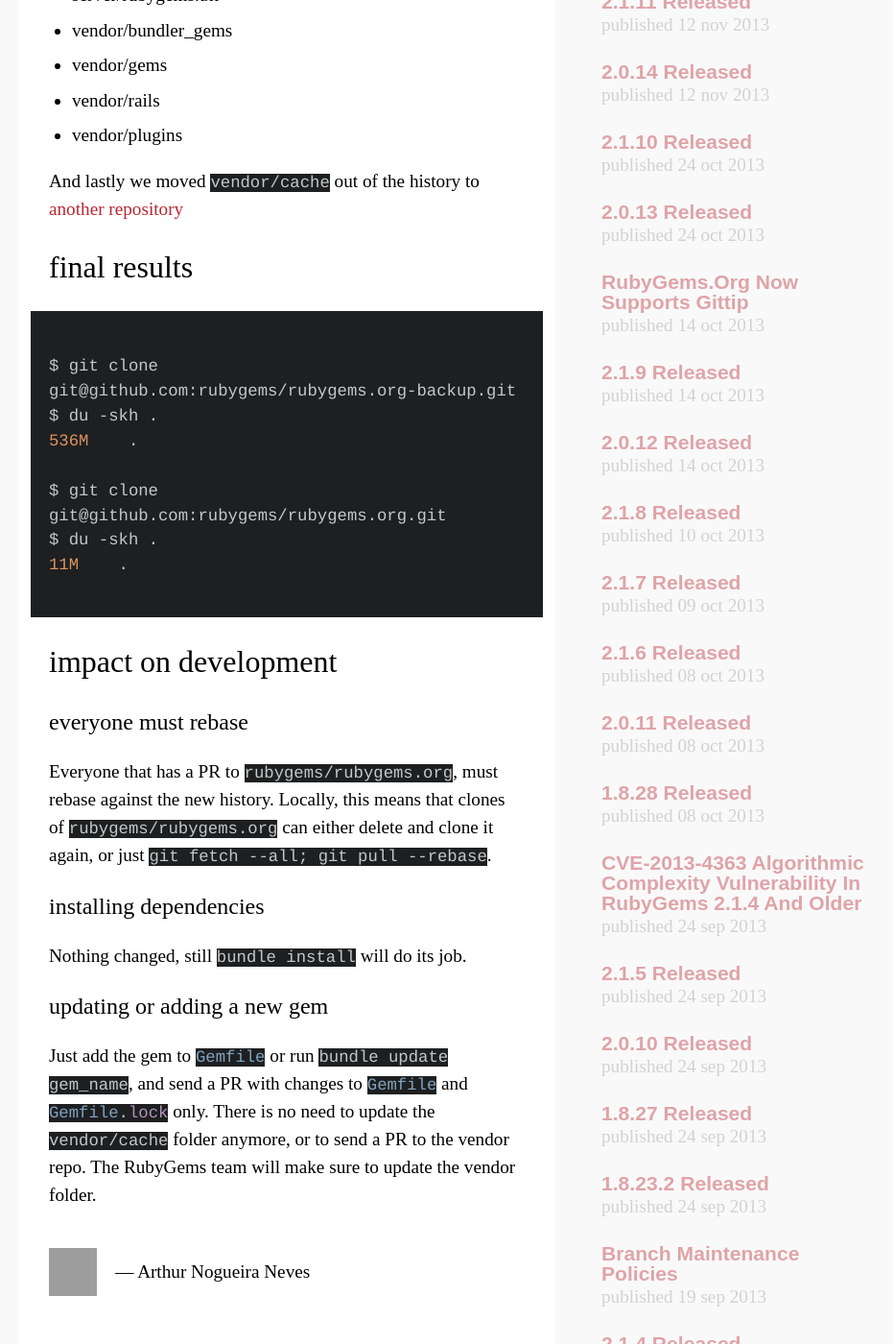
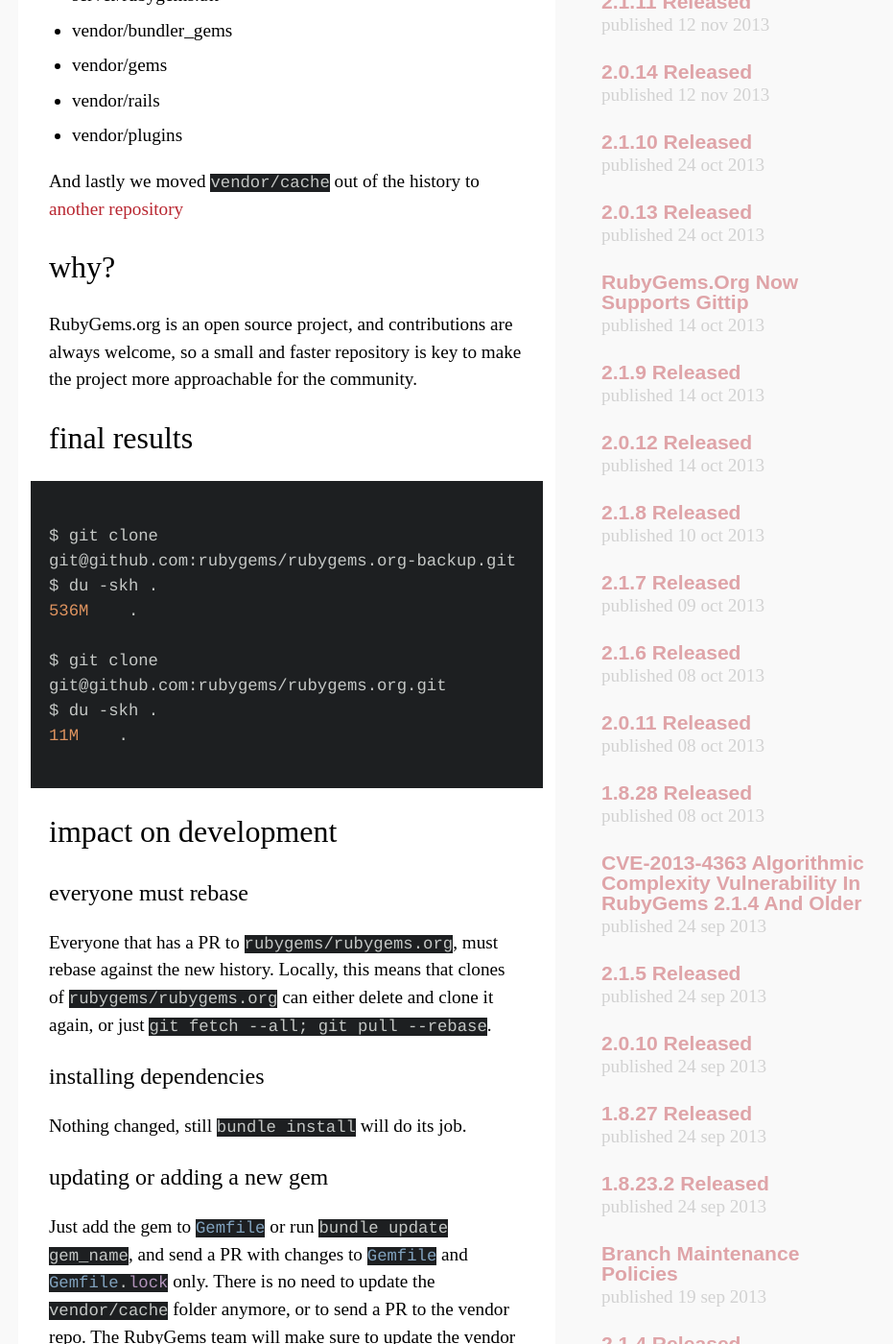
Before and after one commit to rubygems/rubygems.github.io, a Jekyll site: the page built from _posts/2015-02-01-rewriting-history.md, in a window 1280 px wide and 1400 px high, scrolled down 1611 px. Shown: the whole window at 96% size, without its empty margins (341-1272 px from the left). Built offline with Jekyll 4.4.1, drawn with Linux system fonts in a browser that asks for light colours; comment, search, counter and statistics services are not loaded; some of the changed text lies outside the part shown; grey boxes are pictures that could not be loaded.

Commit message:
Add why section to history post

```diff
--- a/_posts/2015-02-01-rewriting-history.md
+++ b/_posts/2015-02-01-rewriting-history.md
@@ -30,6 +30,9 @@
 
 And lastly we moved `vendor/cache` out of the history to [another repository](https://github.com/rubygems/rubygems.org-vendor)
 
+# Why?
+RubyGems.org is an open source project, and contributions are always welcome, so a small and faster repository is key to make the project more approachable for the community.
+
 # Final results
 <pre>
 <code class="bash">
```
